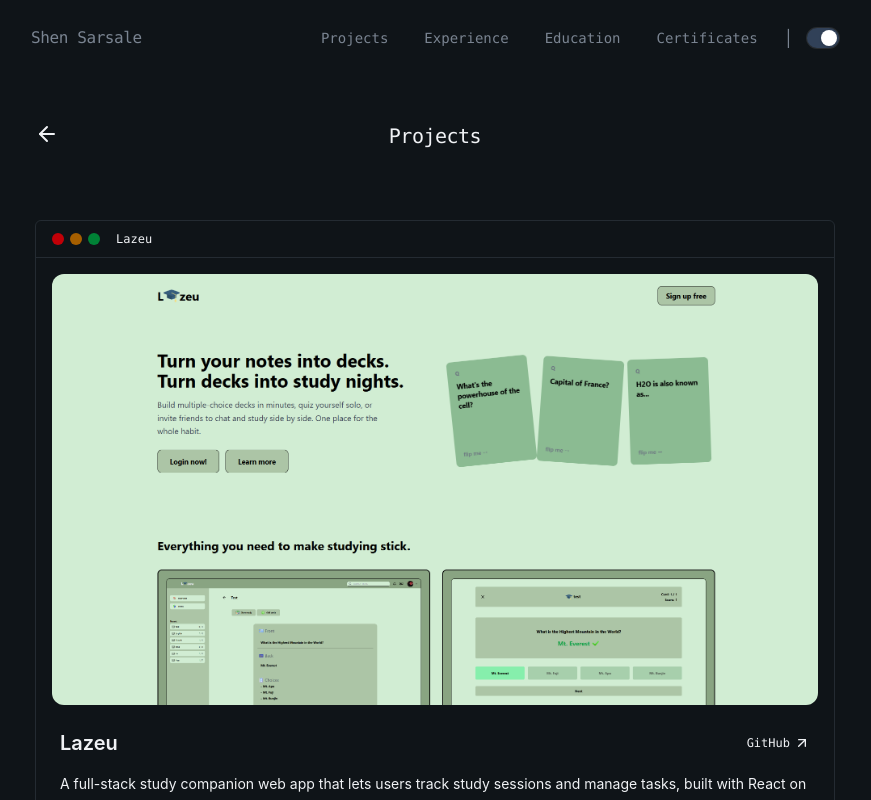
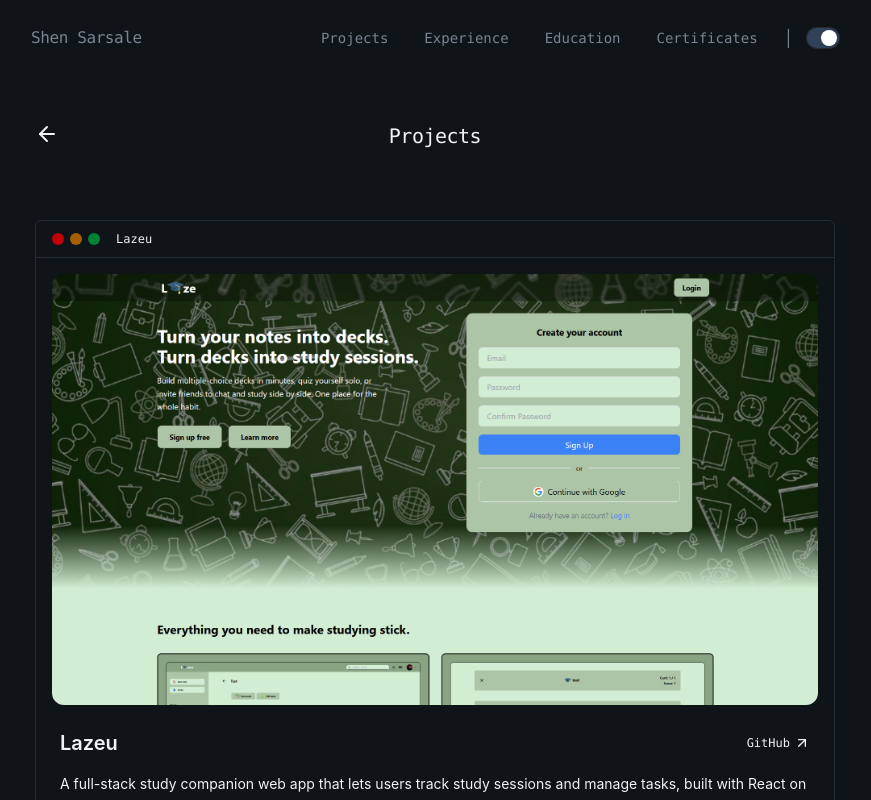
Before and after one commit to Ein-shen/My-porfolio, a React (Vite) app: page /view_projects in a window 1280 px wide. Shown: the top 800 px of the page, without its empty margins (205-1076 px from the left). Built offline with nearby package versions, Linux system fonts and the light colour scheme; the HTML template or start-up script is replaced by a standard one.

Commit message:
added pikol in the view projects

```diff
--- a/src/away/View_projects.jsx
+++ b/src/away/View_projects.jsx
@@ -11,7 +11,7 @@ const projects = [
     title: "Lazeu",
     description:
       "A full-stack study companion web app that lets users track study sessions and manage tasks, built with React on the frontend and Supabase on the backend. The idea came from being annoyed at how studying tools usually work: either a bare-bones flashcard app with zero social features, or something bloated that tries to do too much.",
-    image: "/zzzz.png",
+    image: "/green.png",
     tags: [
       "React",
       "Supabase",
```
